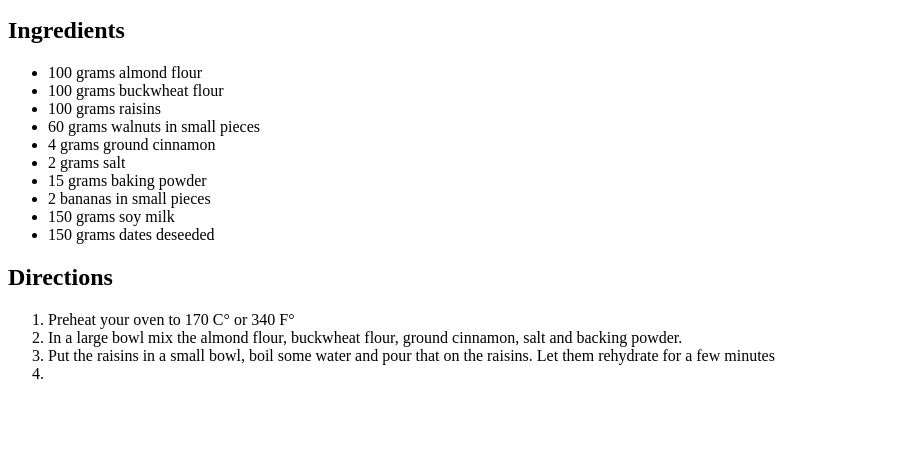
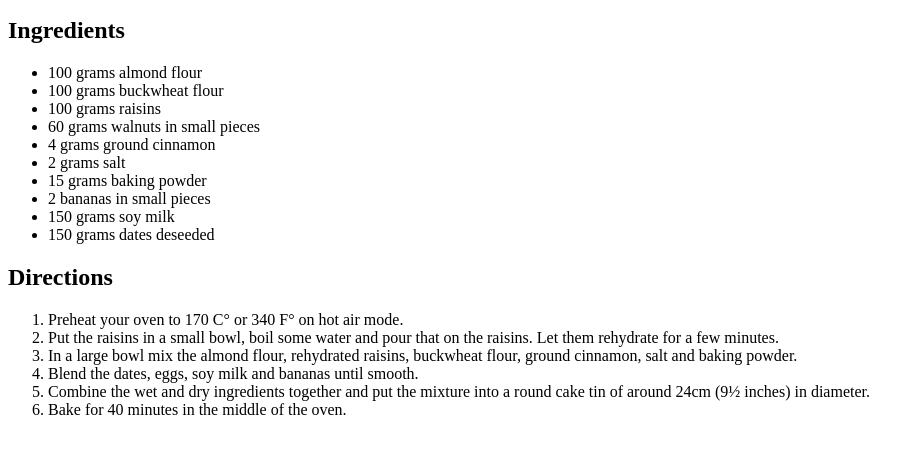
Before and after one commit to DrusQ/odin-recipes, a plain HTML site: page recipes/alternatiefje.html in a window 1280 px wide. Shown: the part 127-580 px from the top of the page, without its empty margins (0-924 px from the left). Drawn offline with Linux system fonts and the light colour scheme.

Commit message:
update alternatiefje recipe
fixed a typo and finished the recipe, still needs an image though.

```diff
--- a/recipes/alternatiefje.html
+++ b/recipes/alternatiefje.html
@@ -29,10 +29,12 @@
 
     <h2>Directions</h2>
     <ol>
-        <li>Preheat your oven to 170 C&deg; or 340 F&deg;</li>
-        <li>In a large bowl mix the almond flour, buckwheat flour, ground cinnamon, salt and backing powder.</li>
-        <li>Put the raisins in a small bowl, boil some water and pour that on the raisins. Let them rehydrate for a few minutes</li>
-        <li></li>
+        <li>Preheat your oven to 170 C&deg; or 340 F&deg; on hot air mode.</li>
+        <li>Put the raisins in a small bowl, boil some water and pour that on the raisins. Let them rehydrate for a few minutes.</li>
+        <li>In a large bowl mix the almond flour, rehydrated raisins, buckwheat flour, ground cinnamon, salt and baking powder.</li>
+        <li>Blend the dates, eggs, soy milk and bananas until smooth.</li>
+        <li>Combine the wet and dry ingredients together and put the mixture into a round cake tin of around 24cm (9&half; inches) in diameter.</li>
+        <li>Bake for 40 minutes in the middle of the oven.</li>
     </ol>
 
 </body>
```
